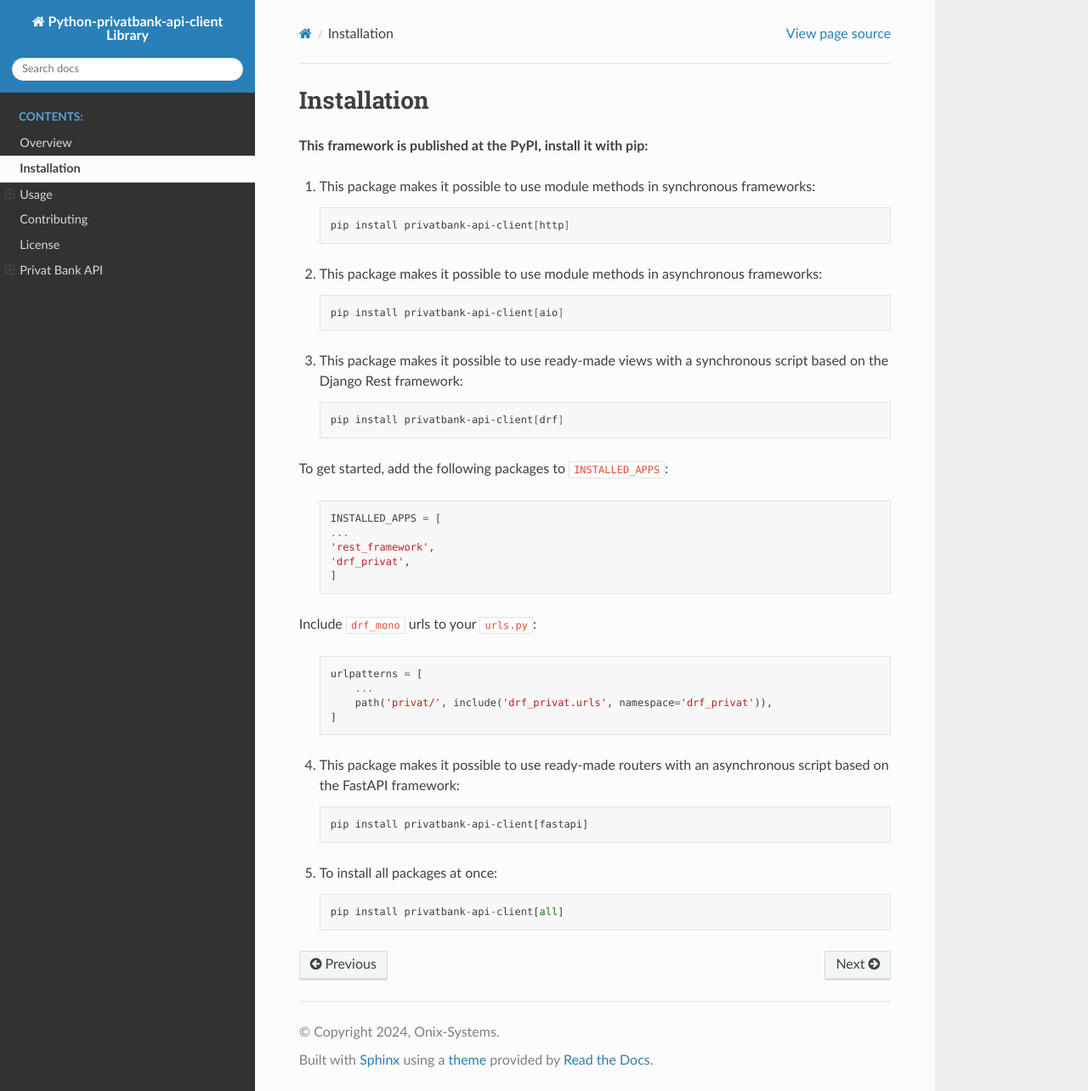
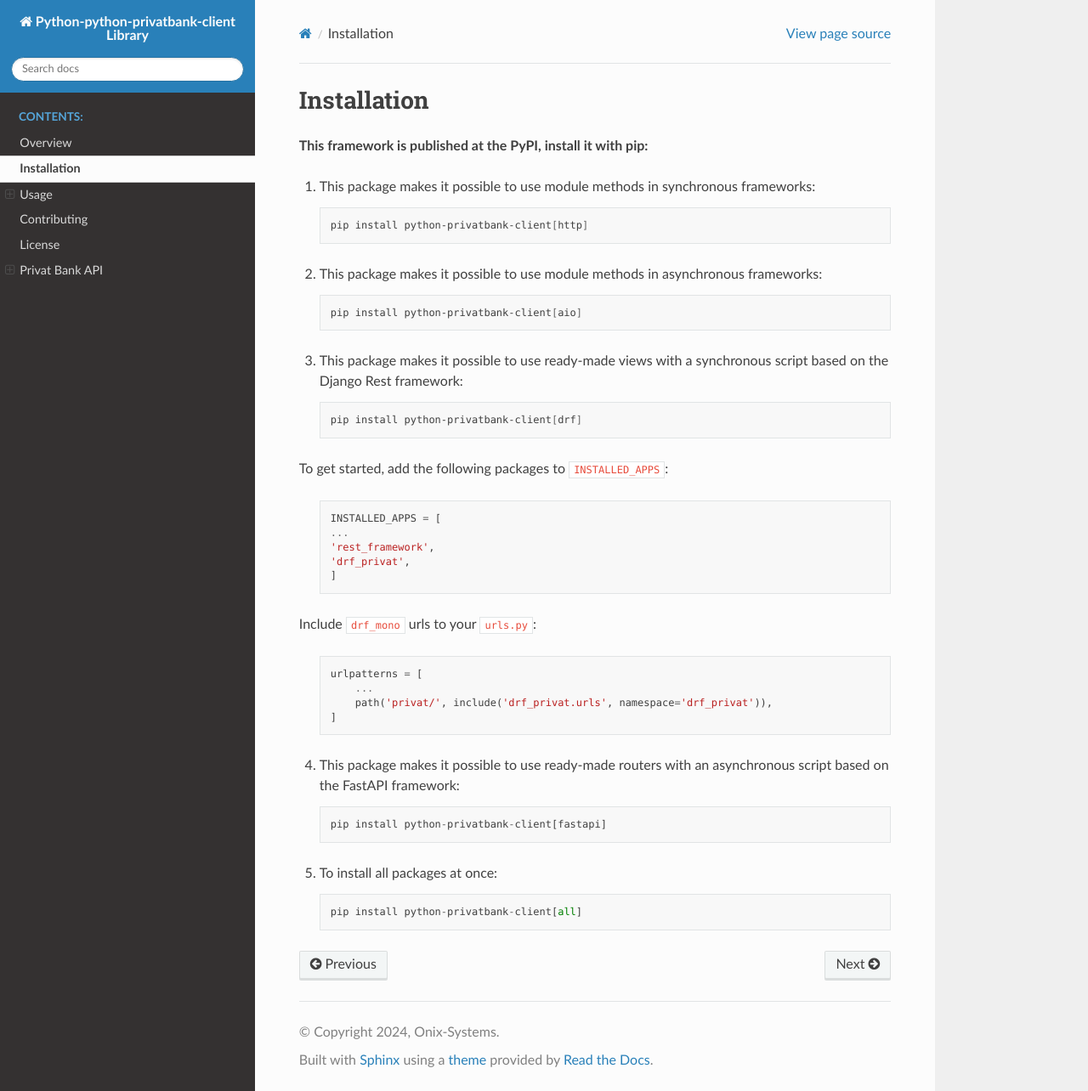
Before and after one commit to Onix-Systems/python-privatbank-client, a Sphinx documentation site: the page built from docs/source/installation.rst, in a window 1280 px wide and 1284 px high. Shown: the whole window at 85% size. Built offline with Sphinx 7.4.7 and the Read the Docs theme 3.1.0, drawn with Linux system fonts in a browser that asks for light colours.

Commit message:
docs: Rename package to "python-privatbank-client" and update metadata.
Updated the package name from "privatbank-api-client" to "python-privatbank-client" across documentation, setup configurations, and metadata. Adjusted version, author details, and repository URL accordingly to align with the new naming convention.

```diff
--- a/docs/source/conf.py
+++ b/docs/source/conf.py
@@ -16,7 +16,7 @@ extensions = [
     'sphinx.ext.napoleon',
     'sphinx.ext.viewcode',
 ]
-project = 'Python-privatbank-api-client Library'
+project = 'Python-python-privatbank-client Library'
 copyright = '2024, Onix-Systems'
 author = 'Onix-Systems'
 release = '1.0'
--- a/docs/source/installation.rst
+++ b/docs/source/installation.rst
@@ -6,19 +6,19 @@ Installation
 
    .. code-block:: bash
 
-      pip install privatbank-api-client[http]
+      pip install python-privatbank-client[http]
 
 2. This package makes it possible to use module methods in asynchronous frameworks:
 
    .. code-block:: bash
 
-      pip install privatbank-api-client[aio]
+      pip install python-privatbank-client[aio]
 
 3. This package makes it possible to use ready-made views with a synchronous script based on the Django Rest framework:
 
    .. code-block:: bash
 
-      pip install privatbank-api-client[drf]
+      pip install python-privatbank-client[drf]
 
 To get started, add the following packages to ``INSTALLED_APPS``:
 
@@ -43,10 +43,10 @@ Include ``drf_mono`` urls to your ``urls.py``:
 
    .. code-block:: python
 
-      pip install privatbank-api-client[fastapi]
+      pip install python-privatbank-client[fastapi]
 
 5. To install all packages at once:
 
    .. code-block:: python
 
-      pip install privatbank-api-client[all]
+      pip install python-privatbank-client[all]
```
Also changed, not shown: README.md (+6 -6 lines), setup.py (+5 -5 lines).
